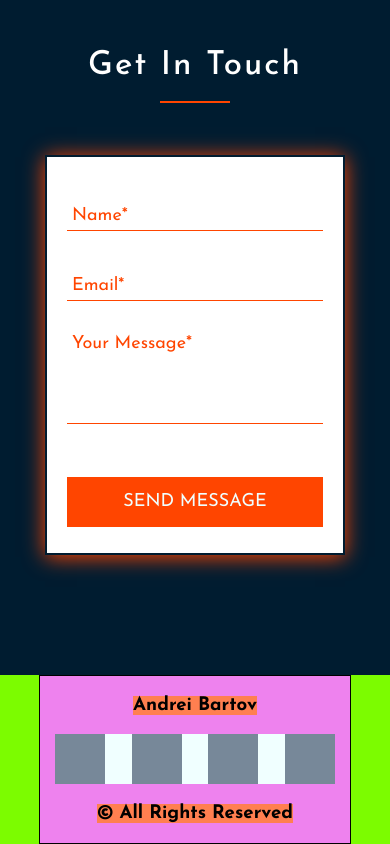
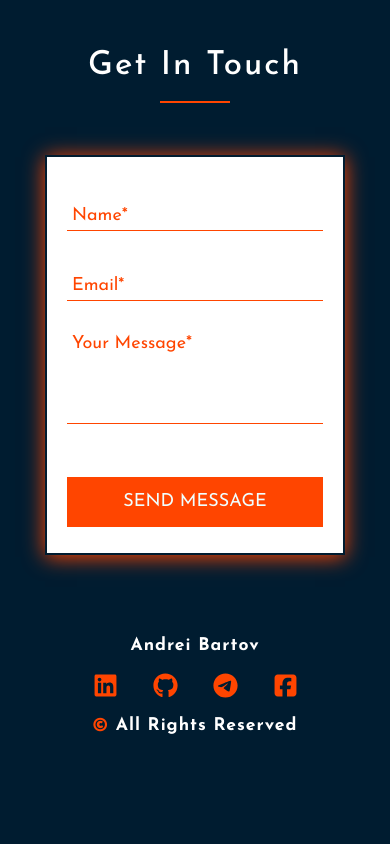
Before and after one commit to andbudha/my_portfolio, a React (Create React App) app: page / in a window 390 px wide. Shown: the part 4219-5063 px from the top of the page. After the commit the page ends 4979 px from the top, so only its background shows below. Built offline with nearby package versions, Linux system fonts and the light colour scheme.

Commit message:
Footer component updated/styles& icons added

```diff
--- a/package.json
+++ b/package.json
@@ -4,6 +4,10 @@
   "private": true,
   "homepage": "https://andbudha.github.io/my_portfolio",
   "dependencies": {
+    "@fortawesome/fontawesome-svg-core": "^6.4.0",
+    "@fortawesome/free-brands-svg-icons": "^6.4.0",
+    "@fortawesome/free-solid-svg-icons": "^6.4.0",
+    "@fortawesome/react-fontawesome": "^0.2.0",
     "@testing-library/jest-dom": "^5.14.1",
     "@testing-library/react": "^13.0.0",
     "@testing-library/user-event": "^13.2.1",
--- a/src/contact/Contact.module.css
+++ b/src/contact/Contact.module.css
@@ -124,6 +124,10 @@
 }
 
 @media screen and (max-width: 450px) {
+    .contact {
+        height: 600px;
+    }
+
     .contact_container {
         height: 400px;
         margin: 30px auto;
--- a/src/footer/Footer.jsx
+++ b/src/footer/Footer.jsx
@@ -1,5 +1,11 @@
 import React from 'react';
 import styles from './Footer.module.css'
+import { FontAwesomeIcon } from '@fortawesome/react-fontawesome'
+import { faLinkedin, faGithub, faTelegram, faSquareFacebook } from '@fortawesome/free-brands-svg-icons'
+
+
+
+
 
 export const Footer = () => {
     return (
@@ -7,13 +13,13 @@ export const Footer = () => {
             <div className={styles.footer_container}>
                 <h3 className={styles.fullname}>Andrei Bartov</h3>
                 <div className={styles.link_container}>
-                    <a className={styles.link} href="#"></a>
-                    <a className={styles.link} href="#"></a>
-                    <a className={styles.link} href="#"></a>
-                    <a className={styles.link} href="#"></a>
+                    <a className={styles.link} href="#"><FontAwesomeIcon icon={faLinkedin} className={styles.icon} style={{ color: "#ff4500", }} /></a>
+                    <a className={styles.link} href="#"><FontAwesomeIcon icon={faGithub} className={styles.icon} style={{ color: "#ff4500", }} /></a>
+                    <a className={styles.link} href="#"><FontAwesomeIcon icon={faTelegram} className={styles.icon} style={{ color: "#ff4500", }} /></a>
+                    <a className={styles.link} href="#"><FontAwesomeIcon icon={faSquareFacebook} className={styles.icon} style={{ color: "#ff4500", }} /></a>
                 </div>
-                <h3 className={styles.copyright}>&copy; All Rights Reserved</h3>
+                <h3 className={styles.copyright}><span>&copy;</span> All Rights Reserved</h3>
             </div>
-        </div>
+        </div >
     );
 };
--- a/src/footer/Footer.module.css
+++ b/src/footer/Footer.module.css
@@ -5,43 +5,70 @@
 }
 
 .footer {
-    min-height: 20vh;
-    background-color: lawngreen;
+    height: 200px;
 }
 
 .footer_container {
-    border: solid 1px;
-    min-height: 20vh;
+    height: 100%;
     width: 80%;
-    background-color: violet;
     margin: 0 auto;
     display: flex;
     flex-direction: column;
     align-items: center;
     justify-content: space-evenly;
-}
-
-.footer_container .fullname {
-    background-color: coral;
+    color: #ffffff;
+    letter-spacing: 1px;
+    font-size: 18px;
 }
 
 .footer_container .link_container {
     height: 50px;
-    background-color: azure;
     display: flex;
     justify-content: space-between;
-    max-width: 280px;
+    max-width: 230px;
     width: 100%;
 }
 
 .footer_container .link_container .link {
     height: 100%;
     width: 50px;
-    background-color: lightslategray;
+    display: flex;
+    justify-content: center;
+    align-items: center;
 }
 
+.footer_container .link_container .link .icon {
+    height: 75%;
+    width: 75%;
+}
 
+.copyright span {
+    color: #ff4500;
+}
 
-.footer_container .copyright {
-    background-color: coral;
+@media screen and (max-width: 500px) {
+    .footer {
+        height: 150px;
+    }
 }
+
+@media screen and (max-width: 420px) {
+    .footer {
+        height: 120px;
+        padding: 5px;
+        margin-bottom: 15px;
+    }
+
+    .footer_container {
+        font-size: 15px;
+    }
+
+    .footer_container .link_container .link .icon {
+        height: 50%;
+        width: 50%;
+    }
+
+    .footer_container .link_container {
+        height: 50px;
+    }
+}
```
Also changed, not shown: 1 other file (tests, documents, lock files or other folders).
